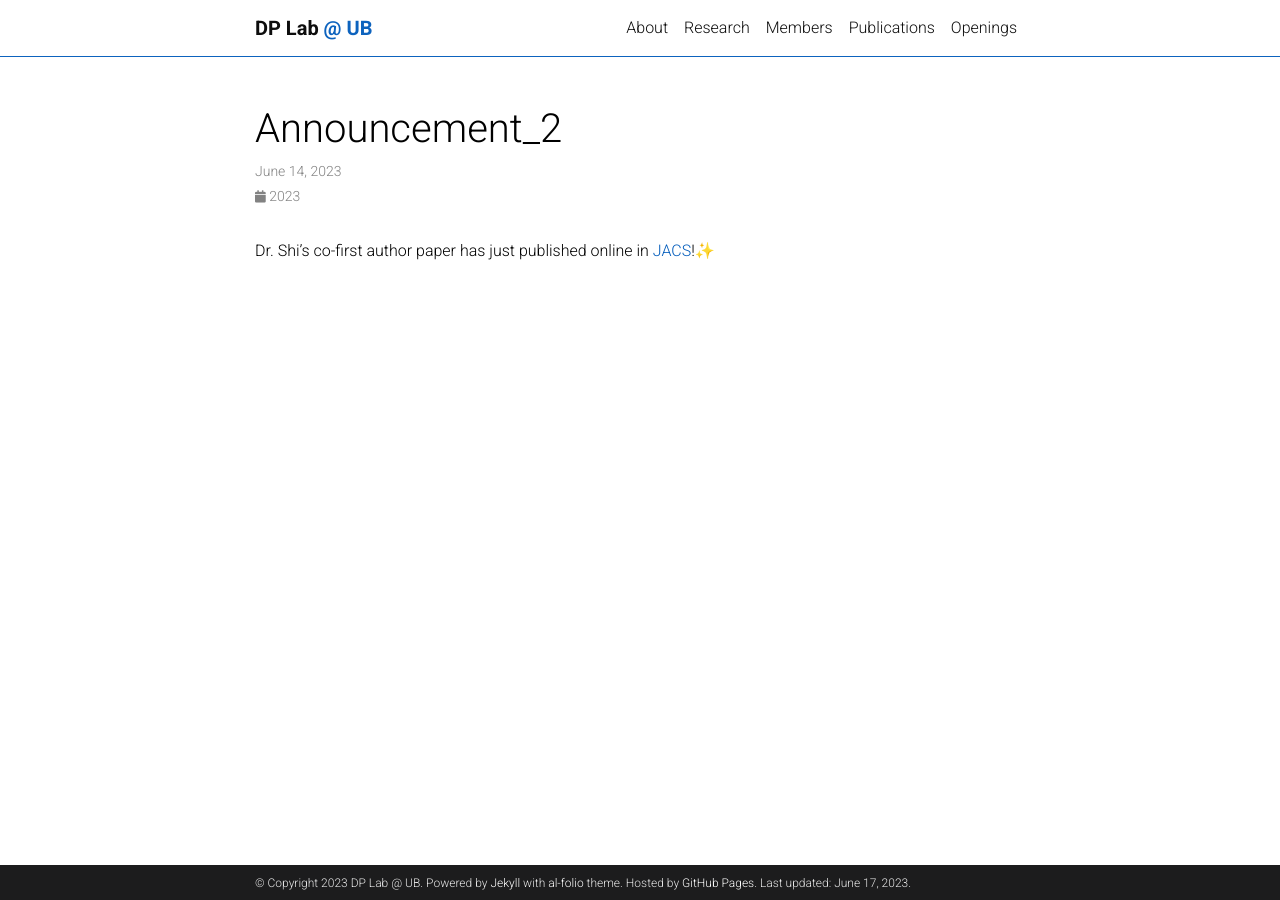
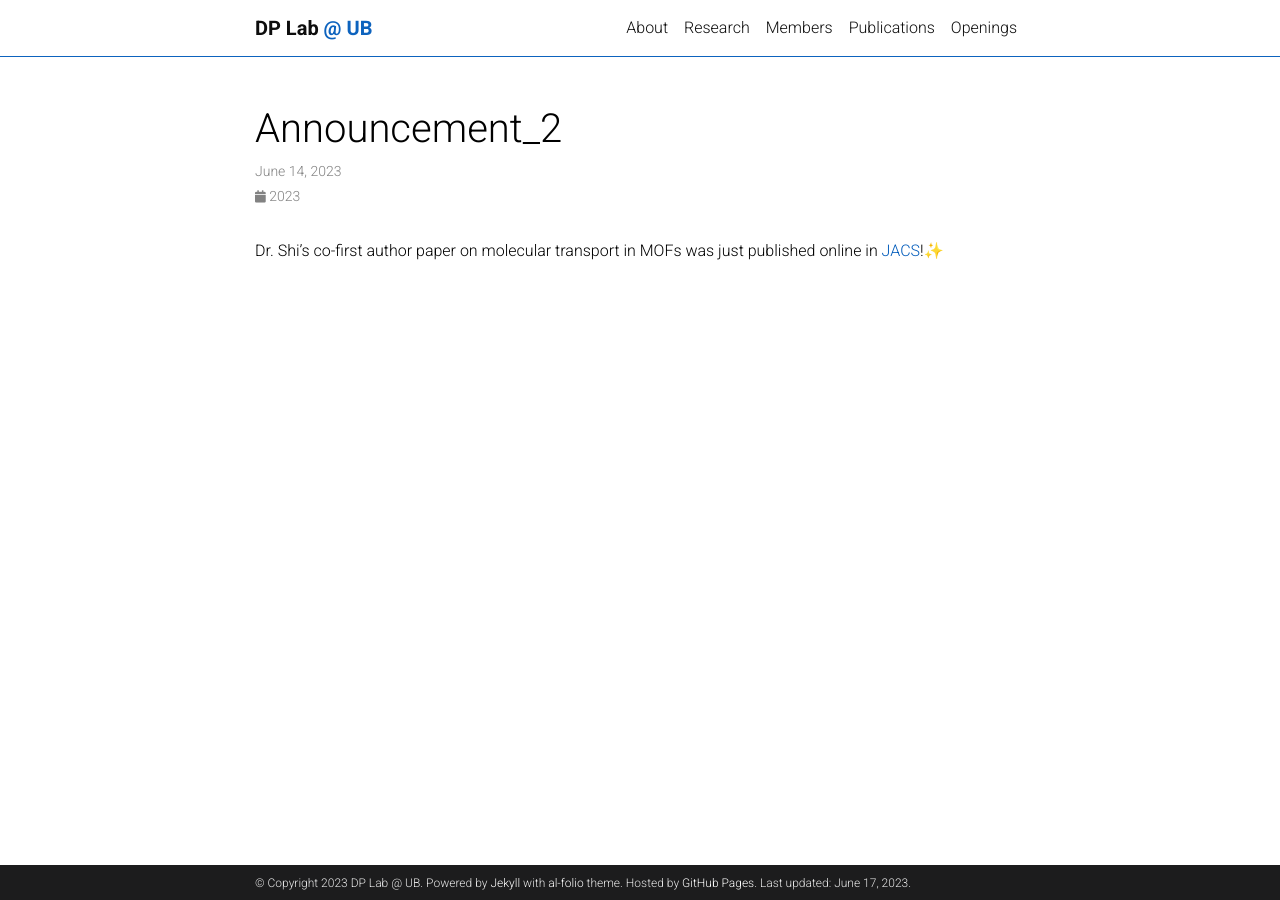
Before and after one commit to ShiResearchGroup/shiresearchgroup.github.io, a Jekyll site: the page built from _news/announcement_2.md, in a window 1280 px wide. Built offline with Jekyll 4.4.1, drawn with Linux system fonts in a browser that asks for light colours; comment, search, counter and statistics services are not loaded; a style sheet for code colours, icons or effects is not loaded.

Commit message:
Update announcement_2.md

```diff
--- a/_news/announcement_2.md
+++ b/_news/announcement_2.md
@@ -5,4 +5,4 @@ inline: true
 related_posts: false
 ---
 
-Dr. Shi's co-first author paper has just published online in [JACS](https://pubs.acs.org/doi/10.1021/jacs.3c03708)!✨
+Dr. Shi's co-first author paper on molecular transport in MOFs was just published online in [JACS](https://pubs.acs.org/doi/10.1021/jacs.3c03708)!✨
```
